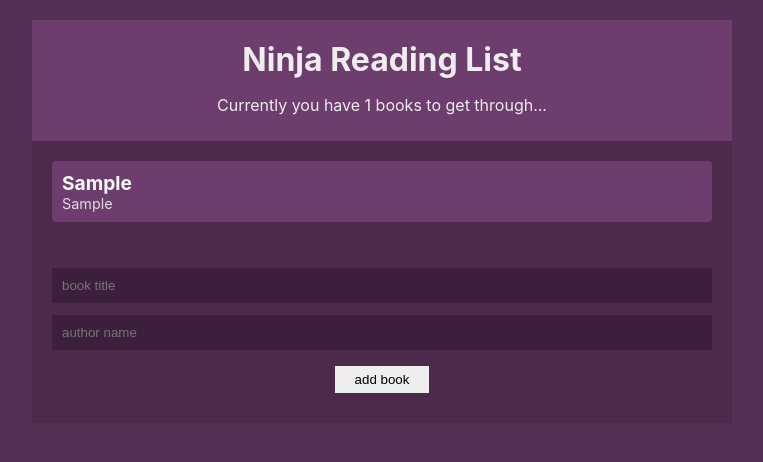
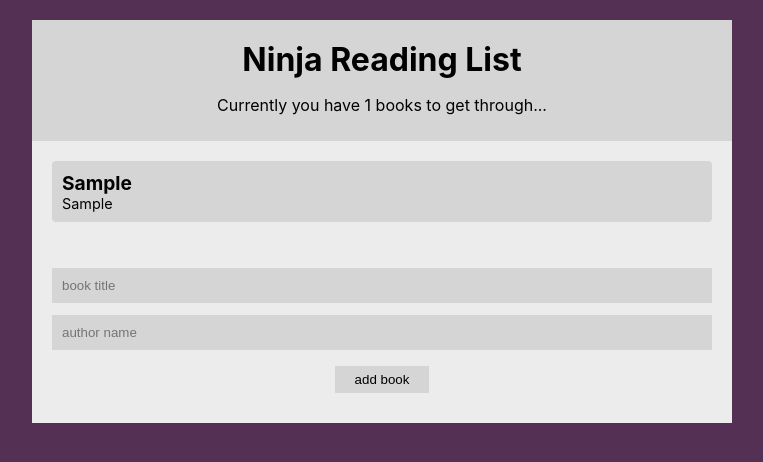
Before and after one commit to Mohmmed-Mahsoub/books-app, a React (Create React App) app: page / in a window 1280 px wide. Both pictures are taken after typing "Sample", "Sample" into the empty fields and a click on the input "add book". Shown: the top 462 px of the page, without its empty margins (258-1021 px from the left). Built offline with nearby package versions, Linux system fonts and the light colour scheme.

Commit message:
access theme context data from the components which you want to make it's style to be dynamicly depends on if the theme light or dark

```diff
--- a/src/App.js
+++ b/src/App.js
@@ -1,11 +1,19 @@
+import React, { useContext } from "react";
 import Navbar from "./components/navbar";
 import BookList from "./components/bookList";
 import NewBookForm from "./components/newBookForm";
 import BooksContextProvider from "./contexts/booksContext";
+import { ThemeContext } from "./contexts/themeContext";
 
 function App() {
+  const { theme } = useContext(ThemeContext);
+  const { isThemeLight, light, dark } = theme;
+  const themeData = isThemeLight ? light : dark;
   return (
-    <div className="App">
+    <div
+      className="App"
+      style={{ background: themeData.bg, color: themeData.textColor }}
+    >
       <BooksContextProvider>
         <Navbar />
         <BookList />
--- a/src/components/bookItem.jsx
+++ b/src/components/bookItem.jsx
@@ -1,13 +1,23 @@
 import React, { useContext } from "react";
 import { BooksContext } from "../contexts/booksContext";
+import { ThemeContext } from "./../contexts/themeContext";
 const BookItem = (props) => {
   const { dispatch } = useContext(BooksContext);
   const { bookDitails } = props;
-
+  const { theme } = useContext(ThemeContext);
+  const { isThemeLight, light, dark } = theme;
+  const themeData = isThemeLight ? light : dark;
   return (
-    <li onClick={() => dispatch({ type: "DEL_BOOK", id: bookDitails.id })}>
-      <div className="title">{bookDitails.title}</div>
-      <div className="author">{bookDitails.author}</div>
+    <li
+      style={{ background: themeData.ui, color: themeData.textColor }}
+      onClick={() => dispatch({ type: "DEL_BOOK", id: bookDitails.id })}
+    >
+      <div className="title" style={{ color: themeData.textColor }}>
+        {bookDitails.title}
+      </div>
+      <div className="author" style={{ color: themeData.textColor }}>
+        {bookDitails.author}
+      </div>
     </li>
   );
 };
--- a/src/components/navbar.jsx
+++ b/src/components/navbar.jsx
@@ -1,9 +1,14 @@
 import React, { useContext } from "react";
 import { BooksContext } from "../contexts/booksContext";
+import { ThemeContext } from "./../contexts/themeContext";
+
 const Navbar = () => {
   const { books } = useContext(BooksContext);
+  const { theme } = useContext(ThemeContext);
+  const { isThemeLight, light, dark } = theme;
+  const themeData = isThemeLight ? light : dark;
   return (
-    <div className="navbar">
+    <div className="navbar" style={{ background: themeData.ui }}>
       <h1>Ninja Reading List</h1>
       <p>Currently you have {books.length} books to get through...</p>
     </div>
--- a/src/components/newBookForm.jsx
+++ b/src/components/newBookForm.jsx
@@ -1,5 +1,6 @@
 import React, { useState, useContext } from "react";
 import { BooksContext } from "../contexts/booksContext";
+import { ThemeContext } from "./../contexts/themeContext";
 const NewBookForm = () => {
   const [title, setTitle] = useState("");
   const [author, setAuthor] = useState("");
@@ -10,6 +11,9 @@ const NewBookForm = () => {
     setTitle("");
     setAuthor("");
   };
+  const { theme } = useContext(ThemeContext);
+  const { isThemeLight, light, dark } = theme;
+  const themeData = isThemeLight ? light : dark;
   return (
     <form onSubmit={handleSubmit}>
       <input
@@ -17,14 +21,20 @@ const NewBookForm = () => {
         value={title}
         placeholder="book title"
         onChange={(e) => setTitle(e.target.value)}
+        style={{ background: themeData.ui, color: themeData.textColor }}
       />
       <input
         type="text"
         value={author}
         placeholder="author name"
         onChange={(e) => setAuthor(e.target.value)}
+        style={{ background: themeData.ui, color: themeData.textColor }}
       />
-      <input type="submit" value="add book" />
+      <input
+        type="submit"
+        value="add book"
+        style={{ background: themeData.ui, color: themeData.textColor }}
+      />
     </form>
   );
 };
```
Also changed, not shown: 1 other file (tests, documents, lock files or other folders).
